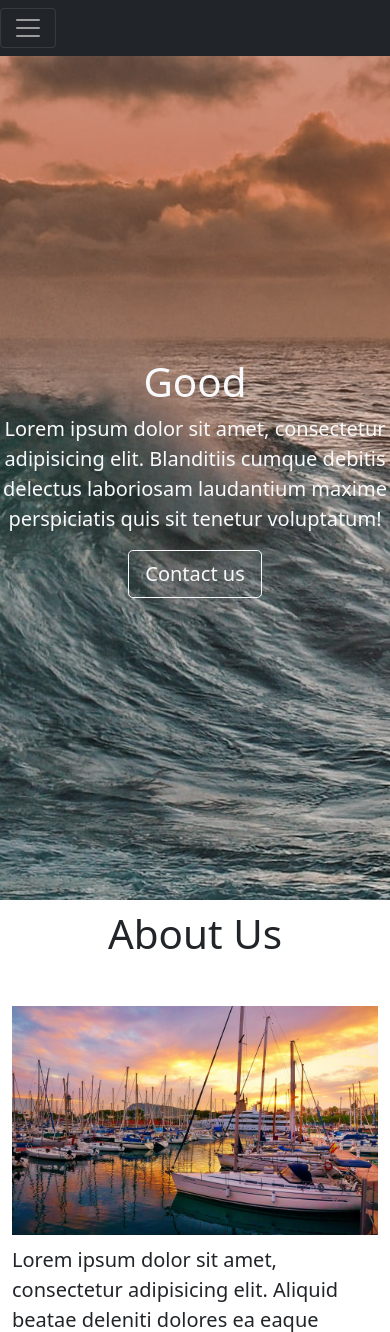
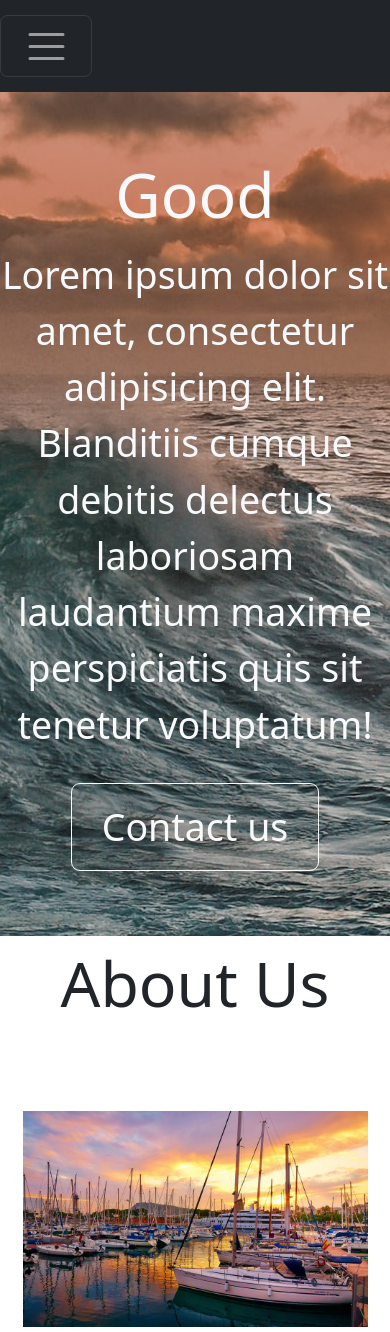
Before and after one commit to Pashs-ba/normalny_site, a Django app: page / in a window 390 px wide. Shown: the top 1332 px of the page. Run offline with Django 3.2, Linux system fonts and the light colour scheme; some libraries are stand-ins or nearby versions.

Commit message:
some improvements

```diff
--- a/main/templates/homepage.html
+++ b/main/templates/homepage.html
@@ -12,6 +12,9 @@
             display: none;
         }
         @media (max-width: 1200px) {
+            *{
+                font-size: 30px;
+            }
             .big{
                 display: none;
             }
```
